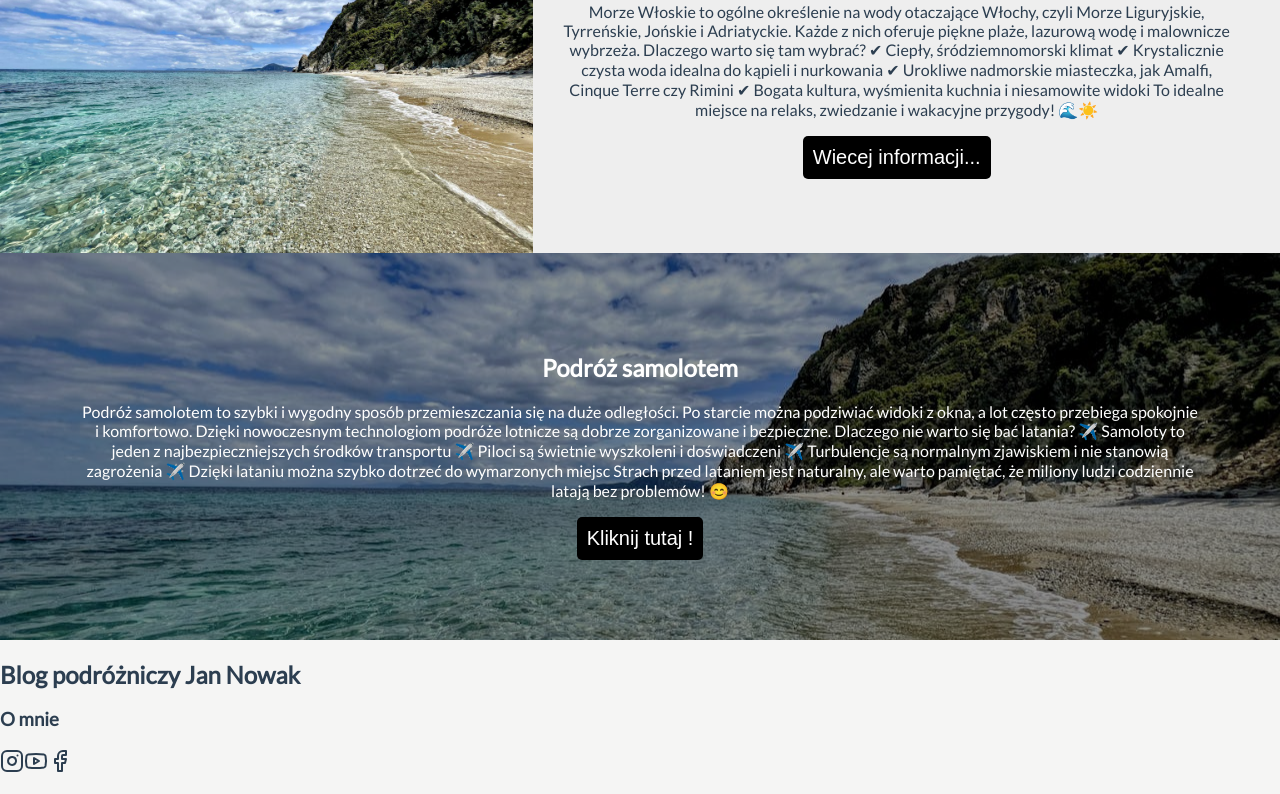
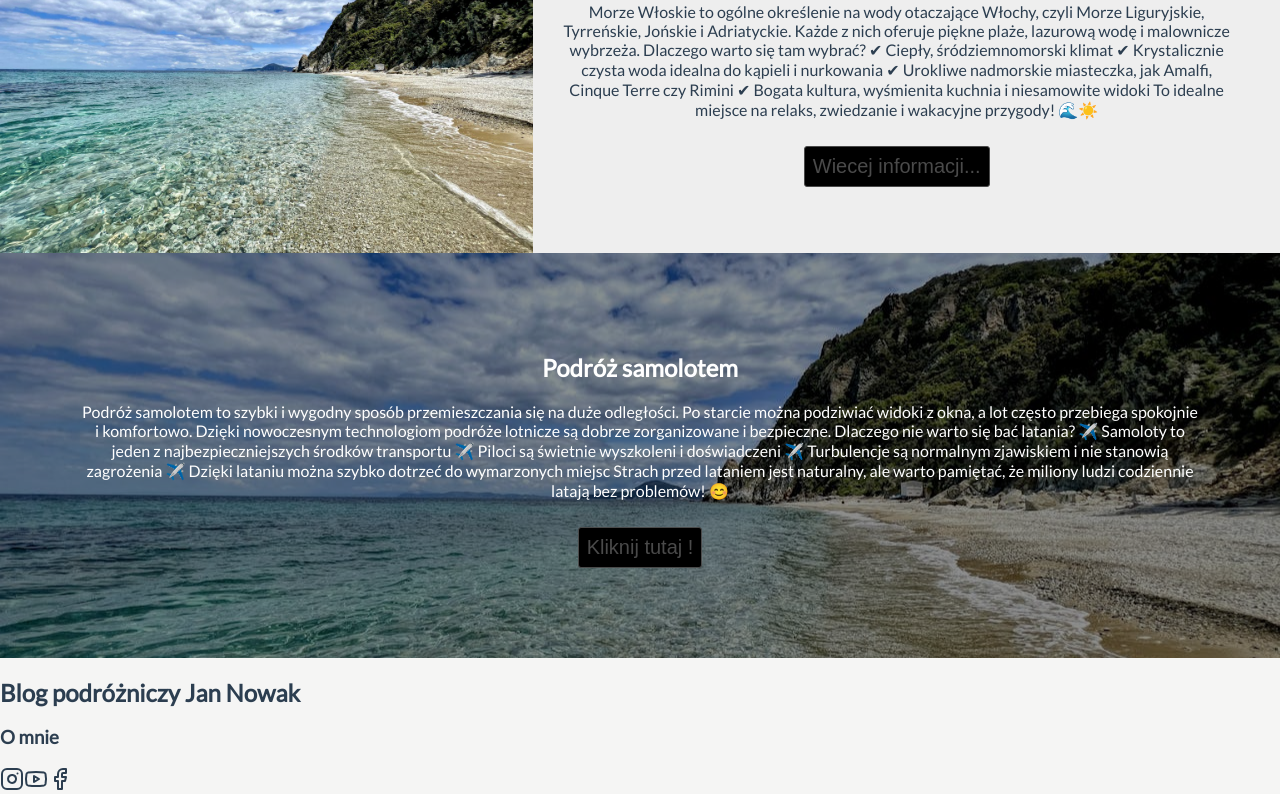
Before and after one commit to bartoszsmorawski/travel__blog, a Vue app: page / in a window 1280 px wide. Shown: the part 1400-2194 px from the top of the page. Built offline with nearby package versions, Linux system fonts and the light colour scheme.

Commit message:
Change styled in BasicButton.vue

```diff
--- a/src/components/molecules/BasicButton.vue
+++ b/src/components/molecules/BasicButton.vue
@@ -5,20 +5,21 @@
 defineProps({
     buttonColor: {
         type: String,
-        default: "#0073ad"
+        default: "#B0B8B4"
     },
     buttonText: String,
-})
+});
 </script>
 <style scoped>
 .Button {
     text-align: center;
     font-size: 20px;
-    padding: 10px;
-    border: none;
-    border-radius: 5px;
+    padding: 8px;
+    border: 1px solid #4A4A4A;
+    border-radius: 3px;
     background-color: v-bind(buttonColor);
-    color: #ffffff;
+    color: #4A4A4A;
     cursor: pointer;
+    margin: 10px;
 }
 </style>
```
